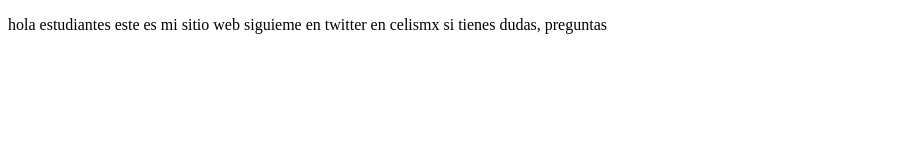
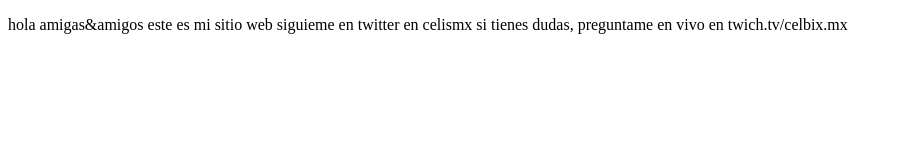
Before and after one commit to MarceloChibamba/proyectoDemoCursoPrework98, a plain HTML site: page index.html in a window 1280 px wide. Shown: the whole page, without its empty margins (0-901 px from the left). Drawn offline with Linux system fonts and the light colour scheme.

Commit message:
cambios agregagamos sitio de twich

```diff
--- a/index.html
+++ b/index.html
@@ -7,8 +7,8 @@
     <title>Hola Mundo</title>
 </head>
 <body>
-    <p>hola estudiantes este es mi sitio web
-        siguieme en twitter en celismx si tienes dudas, preguntas
+    <p>hola amigas&amigos este es mi sitio web
+        siguieme en twitter en celismx si tienes dudas, preguntame en vivo en twich.tv/celbix.mx
     </p>
 </body>
 </html>
```
